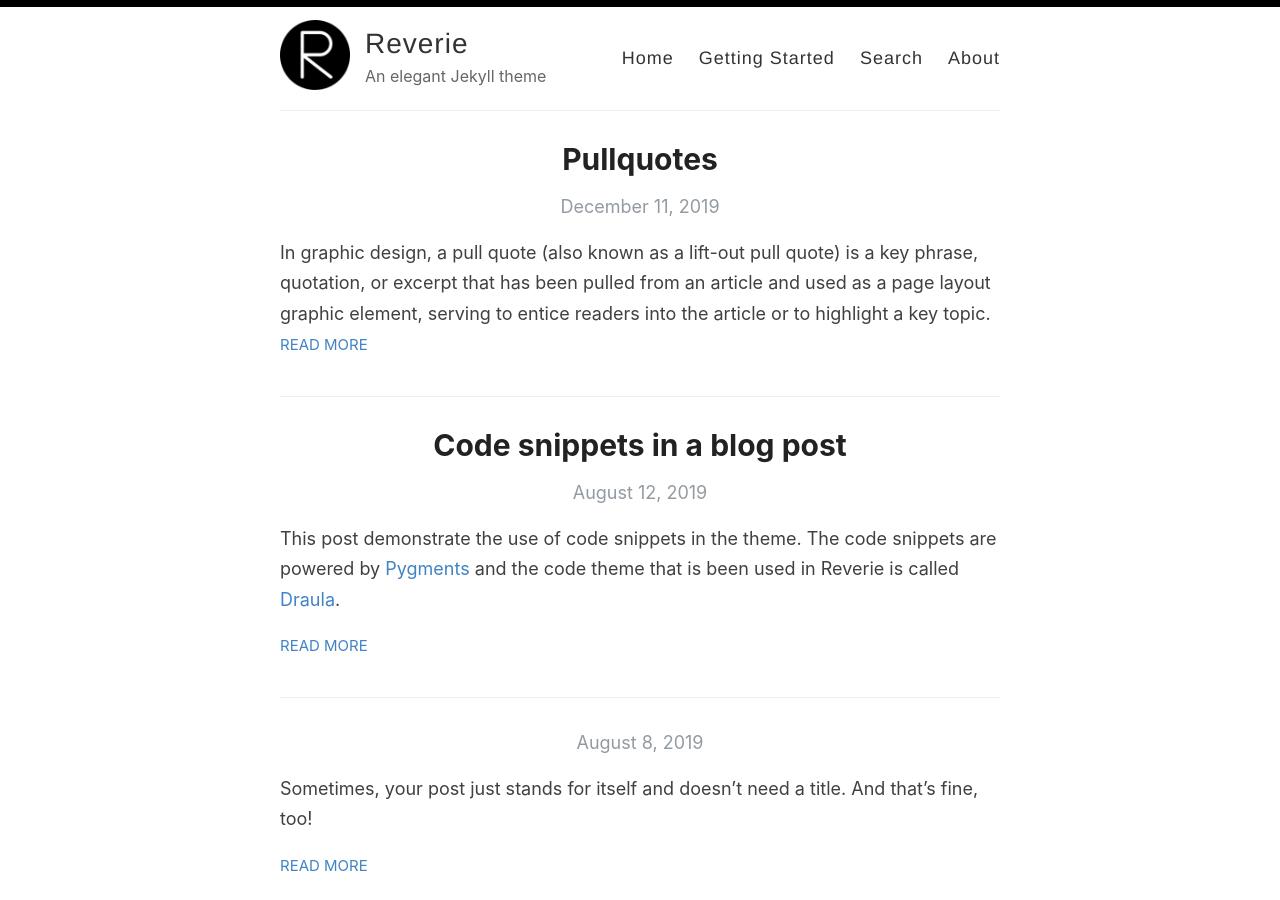
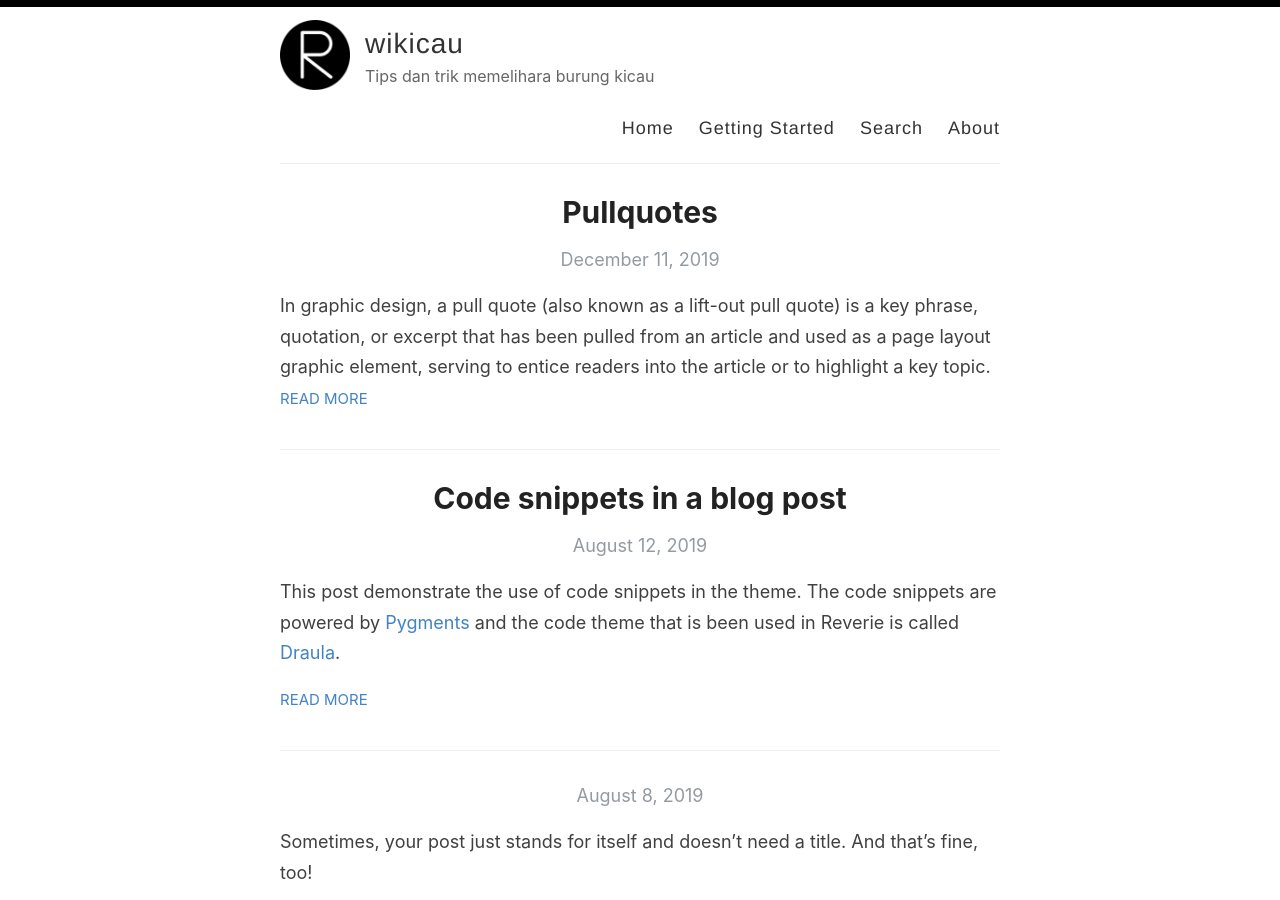
Before and after one commit to wikicau/wikicau.github.io, a Jekyll site: the page built from index.html, in a window 1280 px wide and 900 px high. Built offline with Jekyll 4.4.1, drawn with Linux system fonts in a browser that asks for light colours; the list of posts is cut into pages by our own code.

Commit message:
Update _config.yml

```diff
--- a/_config.yml
+++ b/_config.yml
@@ -3,13 +3,13 @@
 #
 
 # Name of your site (displayed in the header)
-name: Reverie
+name: wikicau
 
 # Name of the author
-author: Amit Merchant
+author: Yus Yulianto
 
 # Short bio or description (displayed in the header)
-description: An elegant Jekyll theme
+description: Tips dan trik memelihara burung kicau
 
 # URL of your avatar or profile pic (you could use your GitHub profile pic)
 avatar: /images/reverie.png
@@ -21,15 +21,15 @@
 # Includes an icon in the footer for each username you enter
 footer-links:
   dribbble:
-  email: amit.d.merchant@gmail.com
+  email: yusyulianto@protonmail.com
   facebook:
   flickr:
-  github: amitmerchant1990/reverie
+  github:
   instagram:
   linkedin:
   pinterest:
   rss: rss
-  twitter: amit_merchant
+  twitter: androbuntuco
   stackoverflow:
   youtube: # channel/<your_long_string> or user/<user-name>
   googleplus: # anything in your profile username that comes after plus.google.com/
```
